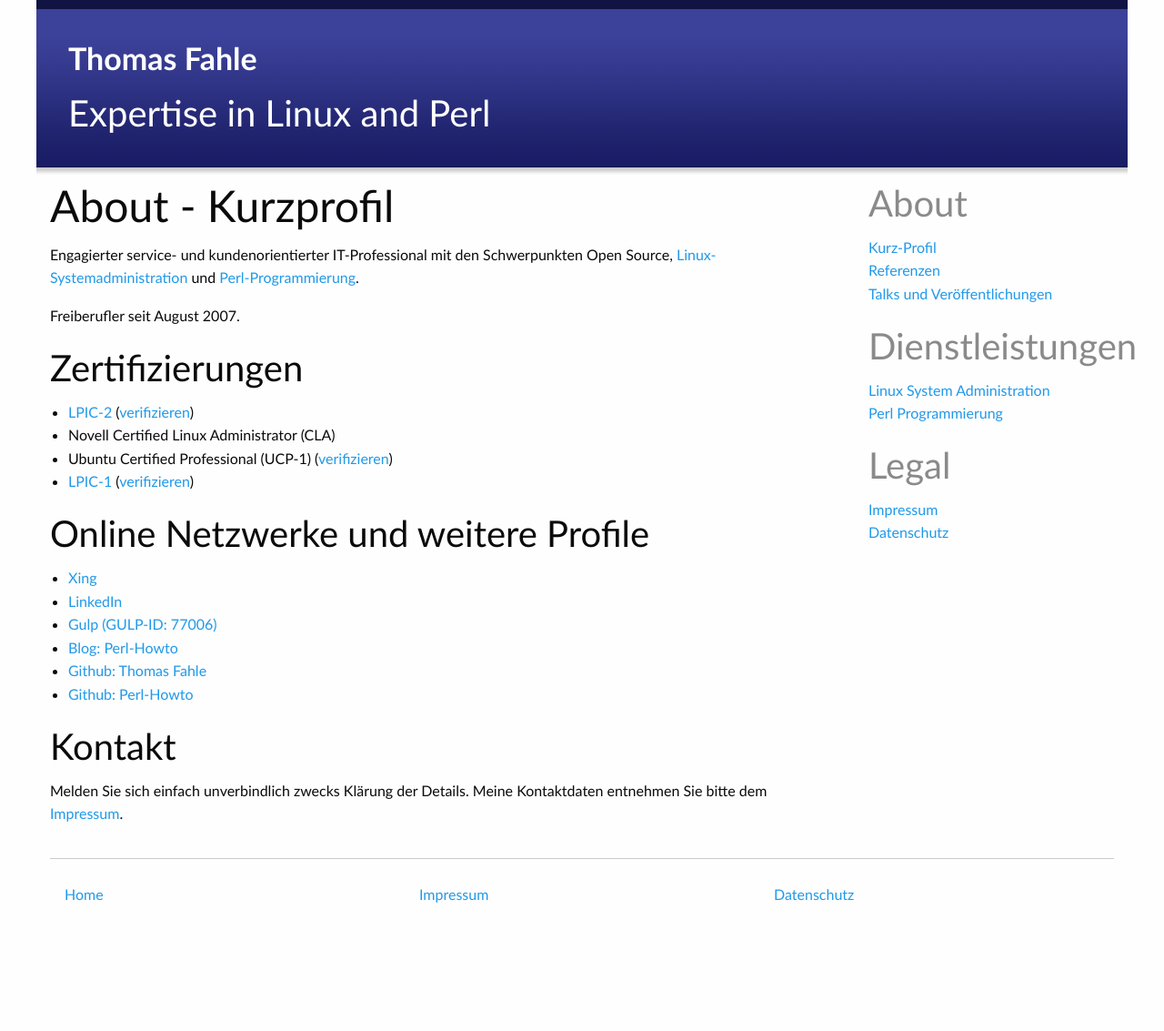
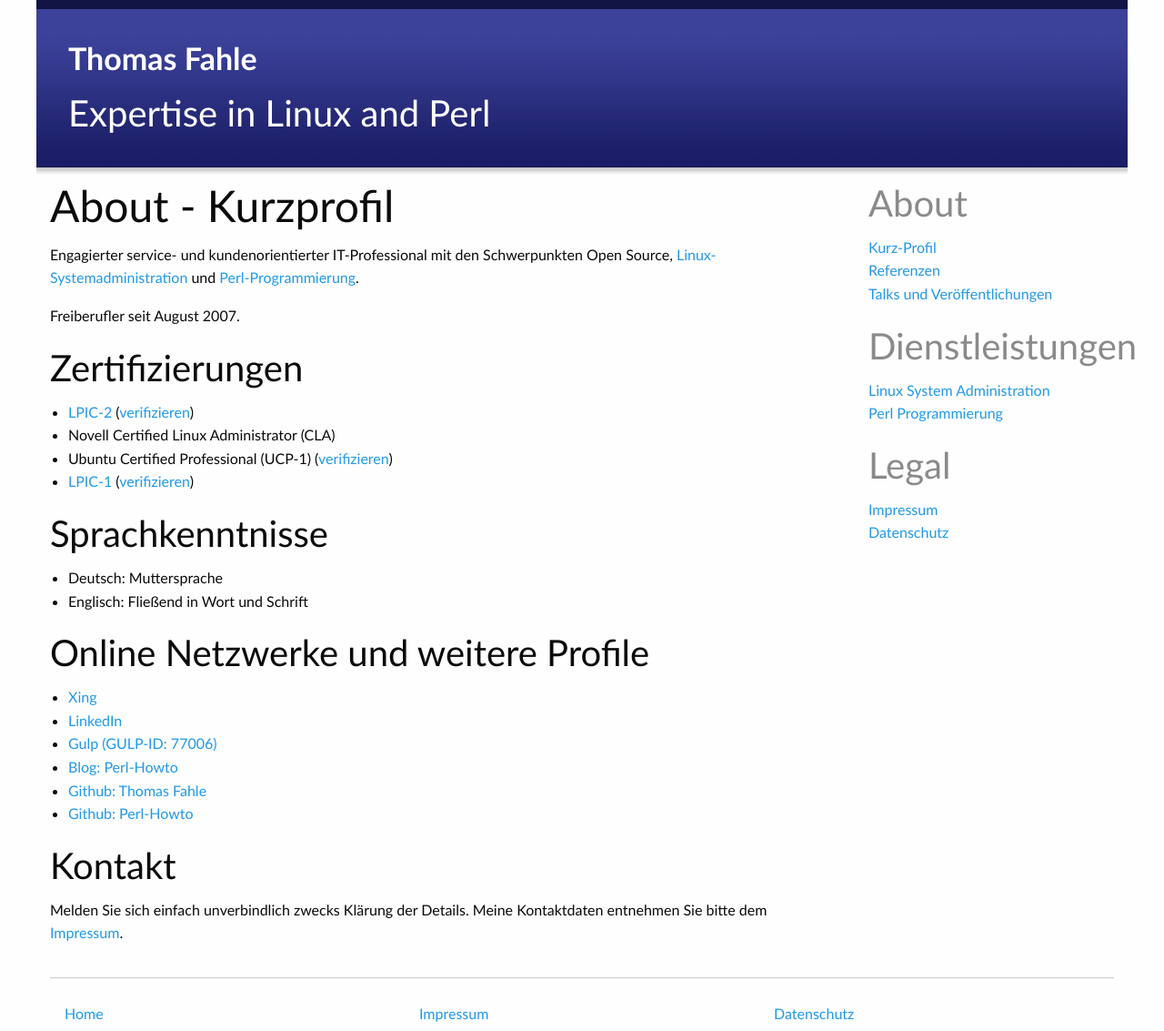
Before and after one commit to thomas-fahle/thomas-fahle.github.io, a Jekyll site: the page built from about.html, in a window 1280 px wide. Shown: the whole page at 91% size. Built offline with Jekyll 4.4.1, drawn with Linux system fonts in a browser that asks for light colours; before the commit the page ends 1002 px from its top, so only the background shows below that.

Commit message:
Update: Sprachkenntnisse

```diff
--- a/about.html
+++ b/about.html
@@ -27,6 +27,12 @@ Ubuntu Certified Professional (UCP-1) (<a href="https://lpi.org/v/LPI000095426/6
 </li>
 </ul>
 
+<h2>Sprachkenntnisse</h2>
+<ul>
+ <li>Deutsch: Muttersprache</li>
+ <li>Englisch: Flie&szlig;end in Wort und Schrift</li>
+</ul>
+
 <h2>Online Netzwerke und weitere Profile</h2>
 <ul>
 <li><a href="https://www.xing.com/profile/Thomas_Fahle">Xing</a></li>
```
